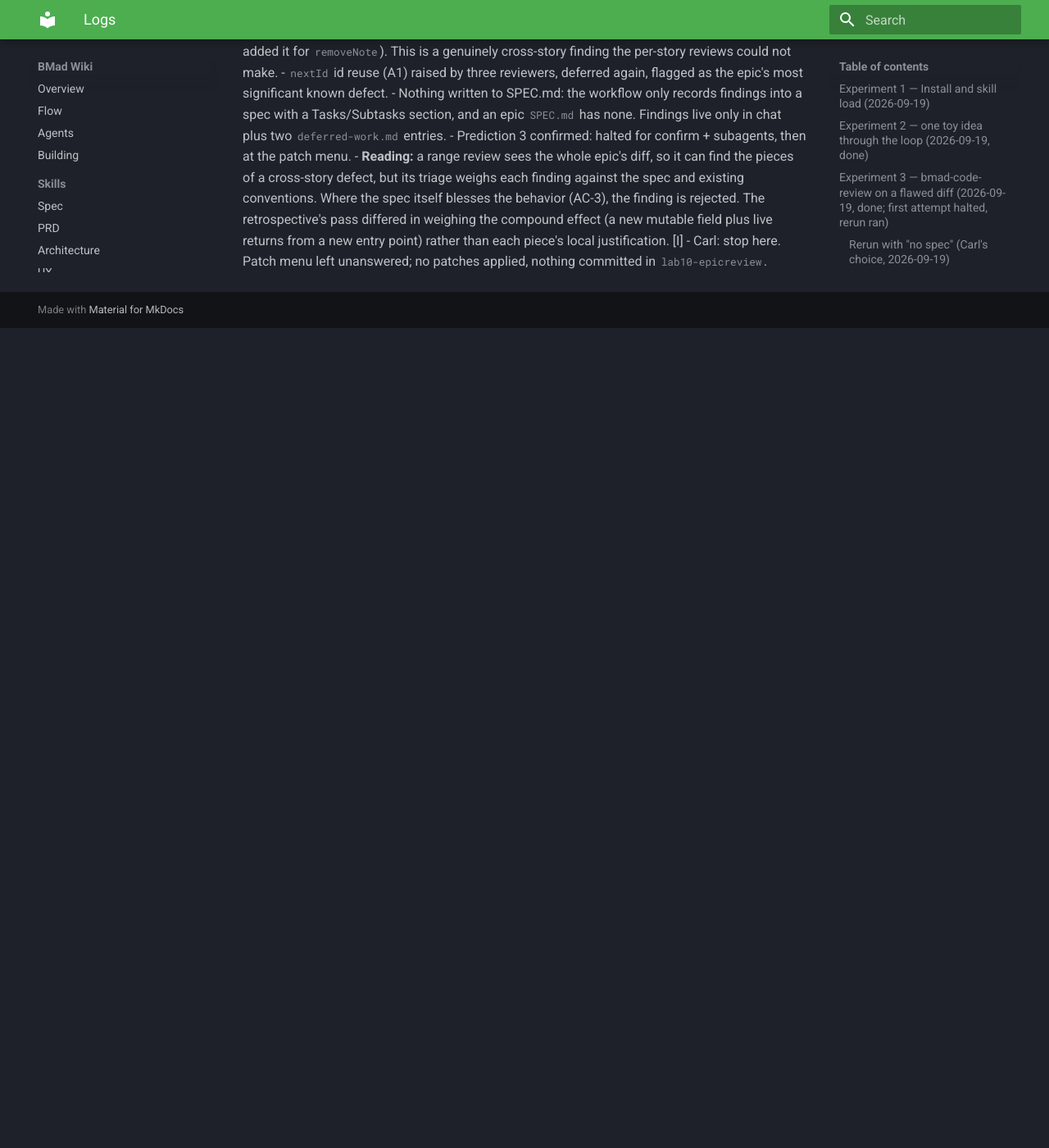
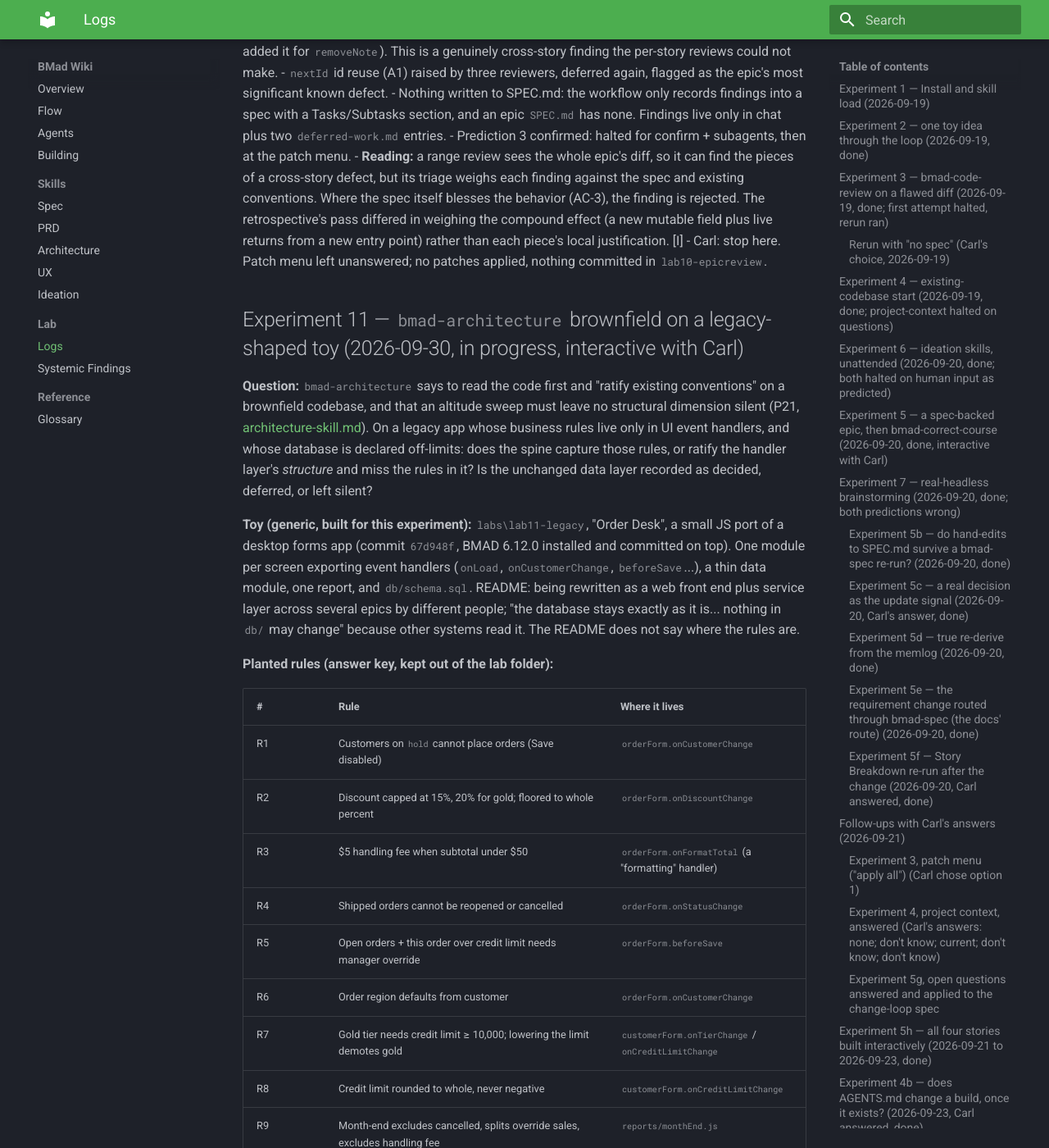
Before and after one commit to ctupper/woods-walks, an MkDocs documentation site: the page built from docs/bmad/lab-log.md, in a window 1280 px wide and 1400 px high, scrolled down 40656 px. Shown: the whole window at 82% size. Built offline with MkDocs 1.6.1 and Material for MkDocs 9.7.7, drawn with Linux system fonts in a browser that asks for light colours; before the commit the page ends 41056 px from its top, so only the background shows below that; some of the changed text lies outside the part shown.

Commit message:
docs: auto-sync BMad wiki (lab-log.md)

```diff
--- a/docs/bmad/lab-log.md
+++ b/docs/bmad/lab-log.md
@@ -652,3 +652,31 @@
 - Prediction 3 confirmed: halted for confirm + subagents, then at the patch menu.
 - **Reading:** a range review sees the whole epic's diff, so it can find the pieces of a cross-story defect, but its triage weighs each finding against the spec and existing conventions. Where the spec itself blesses the behavior (AC-3), the finding is rejected. The retrospective's pass differed in weighing the compound effect (a new mutable field plus live returns from a new entry point) rather than each piece's local justification. [I]
 - Carl: stop here. Patch menu left unanswered; no patches applied, nothing committed in `lab10-epicreview`.
+
+## Experiment 11 — `bmad-architecture` brownfield on a legacy-shaped toy (2026-09-30, in progress, interactive with Carl)
+
+**Question:** `bmad-architecture` says to read the code first and "ratify existing conventions" on a brownfield codebase, and that an altitude sweep must leave no structural dimension silent (P21, [architecture-skill.md](architecture-skill.md)). On a legacy app whose business rules live only in UI event handlers, and whose database is declared off-limits: does the spine capture those rules, or ratify the handler layer's *structure* and miss the rules in it? Is the unchanged data layer recorded as decided, deferred, or left silent?
+
+**Toy (generic, built for this experiment):** `labs\lab11-legacy`, "Order Desk", a small JS port of a desktop forms app (commit `67d948f`, BMAD 6.12.0 installed and committed on top). One module per screen exporting event handlers (`onLoad`, `onCustomerChange`, `beforeSave`...), a thin data module, one report, and `db/schema.sql`. README: being rewritten as a web front end plus service layer across several epics by different people; "the database stays exactly as it is... nothing in `db/` may change" because other systems read it. The README does not say where the rules are.
+
+**Planted rules (answer key, kept out of the lab folder):**
+
+| # | Rule | Where it lives |
+|---|---|---|
+| R1 | Customers on `hold` cannot place orders (Save disabled) | `orderForm.onCustomerChange` |
+| R2 | Discount capped at 15%, 20% for gold; floored to whole percent | `orderForm.onDiscountChange` |
+| R3 | $5 handling fee when subtotal under $50 | `orderForm.onFormatTotal` (a "formatting" handler) |
+| R4 | Shipped orders cannot be reopened or cancelled | `orderForm.onStatusChange` |
+| R5 | Open orders + this order over credit limit needs manager override | `orderForm.beforeSave` |
+| R6 | Order region defaults from customer | `orderForm.onCustomerChange` |
+| R7 | Gold tier needs credit limit ≥ 10,000; lowering the limit demotes gold | `customerForm.onTierChange` / `onCreditLimitChange` |
+| R8 | Credit limit rounded to whole, never negative | `customerForm.onCreditLimitChange` |
+| R9 | Month-end excludes cancelled, splits override sales, excludes handling fee | `reports/monthEnd.js` |
+| R10 | `created_at` stamped at form load, not at save | `orderForm.onLoad` |
+| D1 | DB `CHECK (discount_pct BETWEEN 0 AND 25)` disagrees with the UI caps (15/20) | `db/schema.sql` |
+
+**Predictions (written before the run):**
+1. It asks purpose/audience/altitude and paradigm questions before drafting (coaching path default). [prediction]
+2. It records the database as a decided, binding constraint (an `[ADOPTED]` AD or equivalent), since the README states it plainly. [prediction]
+3. It ratifies structure (screen → handlers → data module) and proposes a paradigm for the rewrite, but lists few of R1–R10 as invariants: the spine is for cross-unit consistency, not business rules. At most it names "where business rules live" as a boundary decision. I expect R3 (fee hidden in a formatter) and R10 to be missed entirely. [prediction]
+4. D1 (DB check vs UI caps) is not noticed. [prediction]
```
